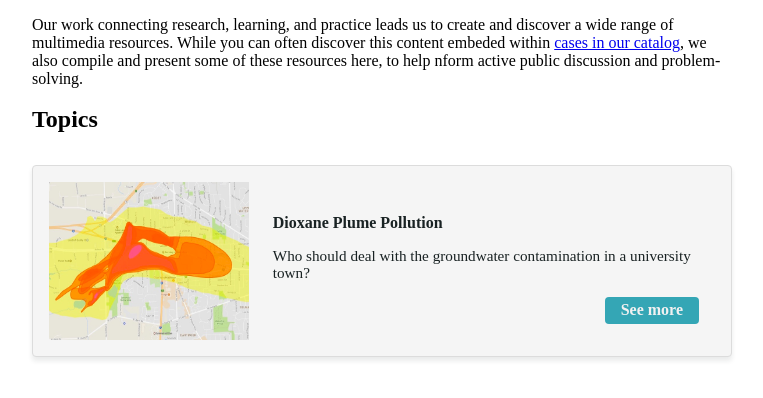
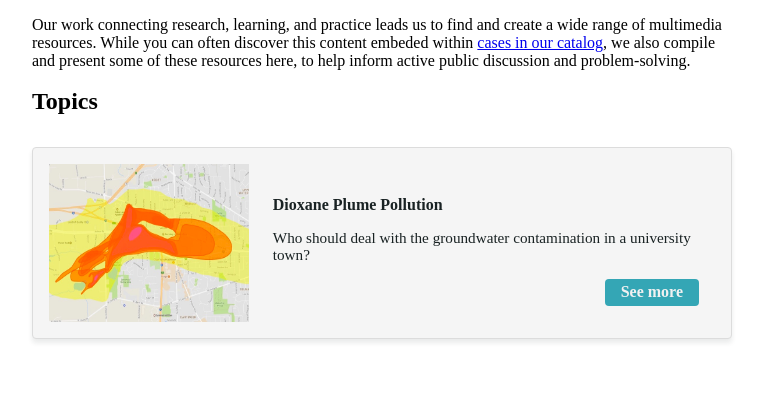
Before and after one commit to galahq/engagement-site, a Gatsby site: page / in a window 1280 px wide. Shown: the whole page, without its empty margins (258-1021 px from the left). Built offline with nearby package versions, Linux system fonts and the light colour scheme; Gatsby itself is replaced by a stand-in of ours.

Commit message:
Fix typos on index and dioxane page

```diff
--- a/src/pages/index.js
+++ b/src/pages/index.js
@@ -10,11 +10,11 @@ const IndexPage = () => (
   <div>
     <TextContainer>
       <p>
-        Our work connecting research, learning, and practice leads us to create
-        and discover a wide range of multimedia resources. While you can often
+        Our work connecting research, learning, and practice leads us to find
+        and create a wide range of multimedia resources. While you can often
         discover this content embeded within{' '}
         <Link href="http://learngala.com">cases in our catalog</Link>, we also
-        compile and present some of these resources here, to help nform active
+        compile and present some of these resources here, to help inform active
         public discussion and problem-solving.
       </p>
       <h2 id="Topics">Topics</h2>
```
Also changed, not shown: src/pages/dioxane.js (+3 -4 lines).
